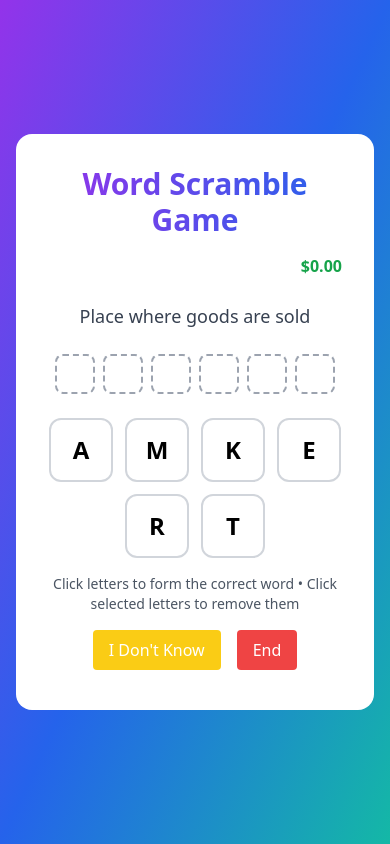
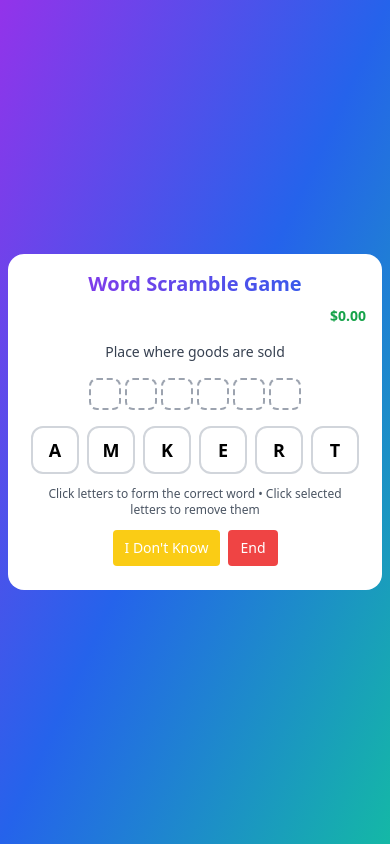
Before and after one commit to NickLauHL/wordgame, a React (Create React App) app: page / in a window 390 px wide. Built offline with nearby package versions, Linux system fonts and the light colour scheme.

Commit message:
Update word scramble game Interface

```diff
--- a/src/word_scramble_game.jsx
+++ b/src/word_scramble_game.jsx
@@ -279,8 +279,8 @@ const WordScrambleGame = () => {
     const offset = c - (pct / 100) * c;
 
     return (
-      <div className="relative w-32 h-32 mx-auto">
-        <svg className="w-32 h-32 -rotate-90" viewBox="0 0 120 120">
+      <div className="relative w-20 h-20 sm:w-24 sm:h-24 md:w-32 md:h-32 mx-auto">
+        <svg className="w-20 h-20 sm:w-24 sm:h-24 md:w-32 md:h-32 -rotate-90" viewBox="0 0 120 120">
           {/* 渐变定义 */}
           <defs>
             <linearGradient id="circle-gradient" x1="0%" y1="0%" x2="100%" y2="0%">
@@ -311,9 +311,9 @@ const WordScrambleGame = () => {
   // 12. End screen
   if (ended) {
     return (
-      <div className="min-h-screen bg-gradient-to-br from-purple-600 via-blue-600 to-teal-500 flex items-center justify-center p-4">
-        <div className="bg-white rounded-2xl p-8 max-w-md w-full text-center shadow-md">
-          <h2 className="text-2xl font-bold mb-4 text-gray-800">Thanks for participating!</h2>
+      <div className="min-h-screen bg-gradient-to-br from-purple-600 via-blue-600 to-teal-500 flex items-center justify-center p-2 sm:p-4">
+        <div className="bg-white rounded-2xl p-4 sm:p-6 md:p-8 max-w-md w-full text-center shadow-md">
+          <h2 className="text-lg sm:text-xl md:text-2xl font-bold mb-2 sm:mb-4 text-gray-800">Thanks for participating!</h2>
         </div>
       </div>
     );
@@ -322,16 +322,16 @@ const WordScrambleGame = () => {
   // 13. Game complete screen
   if (gameComplete) {
     return (
-      <div className="min-h-screen bg-gradient-to-br from-purple-600 via-blue-600 to-teal-500 flex items-center justify-center p-4">
-        <div className="bg-white rounded-2xl p-8 max-w-md w-full text-center">
-          <h1 className="text-3xl font-bold text-gray-800 mb-4">Game Complete</h1>
-          <p className="mt-6 text-lg text-gray-800">You have gone through all 40 words.</p>
-          <p className="mt-2 text-base text-gray-600">Thanks for participating!</p>
-          <p className="mt-4 text-sm text-gray-500">Click the arrow below to continue to the next page.</p>
+      <div className="min-h-screen bg-gradient-to-br from-purple-600 via-blue-600 to-teal-500 flex items-center justify-center p-2 sm:p-4">
+        <div className="bg-white rounded-2xl p-4 sm:p-6 md:p-8 max-w-md w-full text-center">
+          <h1 className="text-xl sm:text-2xl md:text-3xl font-bold text-gray-800 mb-2 sm:mb-4">Game Complete</h1>
+          <p className="mt-3 sm:mt-4 md:mt-6 text-sm sm:text-base md:text-lg text-gray-800">You have gone through all 40 words.</p>
+          <p className="mt-2 text-xs sm:text-sm md:text-base text-gray-600">Thanks for participating!</p>
+          <p className="mt-2 sm:mt-4 text-xs sm:text-sm text-gray-500">Click the arrow below to continue to the next page.</p>
           {params.admin === '1' && (
             <button
               onClick={handleExport}
-              className="px-4 py-2 bg-blue-500 text-white rounded mt-4"
+              className="px-3 py-2 bg-blue-500 text-white rounded mt-2 sm:mt-4 text-sm"
             >
               导出数据
             </button>
@@ -345,15 +345,15 @@ const WordScrambleGame = () => {
   const percentComplete = (currentIndex / wordsList.length) * 100;
 
   return (
-    <div className="min-h-screen bg-gradient-to-br from-purple-600 via-blue-600 to-teal-500 flex items-center justify-center p-4">
-      <div className="bg-white rounded-2xl p-8 max-w-2xl w-full">
+    <div className="min-h-screen bg-gradient-to-br from-purple-600 via-blue-600 to-teal-500 flex items-center justify-center p-2 sm:p-4">
+      <div className="bg-white rounded-2xl p-4 sm:p-6 md:p-8 max-w-2xl w-full">
         {/* Header */}
-        <div className="text-center mb-6">
-          <h1 className="text-3xl font-bold text-transparent bg-clip-text bg-gradient-to-r from-purple-600 to-blue-600 mb-4">
+        <div className="text-center mb-4 sm:mb-6">
+          <h1 className="text-xl sm:text-2xl md:text-3xl font-bold text-transparent bg-clip-text bg-gradient-to-r from-purple-600 to-blue-600 mb-2 sm:mb-4">
             Word Scramble Game
           </h1>
-          <div className="flex justify-end mb-4">
-            <span className="text-green-600 font-bold">${score.toFixed(2)}</span>
+          <div className="flex justify-end mb-2 sm:mb-4">
+            <span className="text-green-600 font-bold text-sm sm:text-base">${score.toFixed(2)}</span>
           </div>
         </div>
 
@@ -362,9 +362,9 @@ const WordScrambleGame = () => {
           <>
             <div className="mb-2">
               {progressBarType === 'bar' ? (
-                <div className="w-full bg-white rounded-full h-4" style={{ boxShadow: 'none' }}>
+                <div className="w-full bg-white rounded-full h-3 sm:h-4" style={{ boxShadow: 'none' }}>
                   <div
-                    className="h-4 rounded-full transition-all duration-500 bg-gradient-to-r from-purple-500 to-blue-500"
+                    className="h-3 sm:h-4 rounded-full transition-all duration-500 bg-gradient-to-r from-purple-500 to-blue-500"
                     style={{ width: `${percentComplete}%`, boxShadow: 'none' }}
                   />
                 </div>
@@ -372,24 +372,24 @@ const WordScrambleGame = () => {
                 <CircularProgress pct={percentComplete} />
               )}
             </div>
-            <div className="text-center mb-6">
-              <span className="text-sm text-gray-600">current progress</span>
+            <div className="text-center mb-4 sm:mb-6">
+              <span className="text-xs sm:text-sm text-gray-600">current progress</span>
             </div>
           </>
         )}
 
         {/* Hint */}
-        <div className="text-center mb-6">
-          <p className="text-gray-700 text-lg font-medium">{currentWord.hint}</p>
+        <div className="text-center mb-4 sm:mb-6">
+          <p className="text-gray-700 text-sm sm:text-base md:text-lg font-medium px-2">{currentWord.hint}</p>
         </div>
 
         {/* Answer Boxes */}
-        <div className="mb-6 flex justify-center">
-          <div className="flex flex-wrap gap-2 max-w-4xl justify-center">
+        <div className="mb-4 sm:mb-6 flex justify-center">
+          <div className="flex flex-wrap gap-1 sm:gap-2 max-w-4xl justify-center">
             {Array.from({ length: currentWord.word.length }).map((_, idx) => (
               <div
                 key={idx}
-                className={`w-10 h-10 border-2 border-dashed rounded-lg flex items-center justify-center cursor-pointer transition-all duration-200 ${
+                className={`w-8 h-8 sm:w-10 sm:h-10 border-2 border-dashed rounded-lg flex items-center justify-center cursor-pointer transition-all duration-200 ${
                   wrongAnswer
                     ? 'border-red-400 bg-red-50 animate-pulse'
                     : isCorrect
@@ -403,7 +403,7 @@ const WordScrambleGame = () => {
                 onClick={() => removeLetter(selectedLetters[idx], idx)}
               >
                 {selectedLetters[idx] && (
-                  <span className="text-lg font-bold text-gray-800">
+                  <span className="text-sm sm:text-base md:text-lg font-bold text-gray-800">
                     {selectedLetters[idx].letter}
                   </span>
                 )}
@@ -413,13 +413,13 @@ const WordScrambleGame = () => {
         </div>
 
         {/* Letter Tiles */}
-        <div className="flex flex-wrap gap-3 justify-center mb-4">
+        <div className="flex flex-wrap gap-2 sm:gap-3 justify-center mb-3 sm:mb-4">
           {availableLetters.map((l) => (
             <button
               key={l.id}
               onClick={() => pickLetter(l)}
               disabled={isCorrect || wrongAnswer || showCorrect}
-              className={`w-16 h-16 bg-white border-2 border-gray-300 rounded-xl text-2xl font-bold transition-all duration-200 ${
+              className={`w-12 h-12 sm:w-14 sm:h-14 md:w-16 md:h-16 bg-white border-2 border-gray-300 rounded-xl text-lg sm:text-xl md:text-2xl font-bold transition-all duration-200 ${
                 isCorrect || wrongAnswer || showCorrect
                   ? 'opacity-50 cursor-not-allowed'
                   : 'hover:border-purple-500 hover:bg-purple-50 hover:scale-105 cursor-pointer'
@@ -431,21 +431,21 @@ const WordScrambleGame = () => {
         </div>
 
         {/* Instructions */}
-        <p className="text-center text-gray-600 text-sm mb-4">
+        <p className="text-center text-gray-600 text-xs sm:text-sm mb-3 sm:mb-4 px-2">
           Click letters to form the correct word • Click selected letters to remove them
         </p>
 
         {/* Actions (bottom) */}
-        <div className="flex justify-center gap-4 mb-2">
+        <div className="flex justify-center gap-2 sm:gap-4 mb-2">
           <button
             onClick={handleDontKnow}
-            className="px-4 py-2 bg-yellow-400 text-white rounded"
+            className="px-3 py-2 bg-yellow-400 text-white rounded text-sm sm:text-base"
           >
             I Don't Know
           </button>
           <button
             onClick={handleEnd}
-            className="px-4 py-2 bg-red-500 text-white rounded"
+            className="px-3 py-2 bg-red-500 text-white rounded text-sm sm:text-base"
           >
             End
           </button>
@@ -453,18 +453,18 @@ const WordScrambleGame = () => {
 
         {/* Feedback */}
         {wrongAnswer && (
-          <div className="text-center mt-4">
-            <p className="text-red-700 font-semibold">Try again!</p>
+          <div className="text-center mt-3 sm:mt-4">
+            <p className="text-red-700 font-semibold text-sm sm:text-base">Try again!</p>
           </div>
         )}
         {isCorrect && (
-          <div className="text-center mt-4">
-            <p className="text-green-700 font-semibold">Correct! +$0.04 bonus</p>
+          <div className="text-center mt-3 sm:mt-4">
+            <p className="text-green-700 font-semibold text-sm sm:text-base">Correct! +$0.04 bonus</p>
           </div>
         )}
         {showCorrect && (
-          <div className="text-center mt-4">
-            <p className="text-blue-700 font-semibold">This is the correct answer. (No bonus)</p>
+          <div className="text-center mt-3 sm:mt-4">
+            <p className="text-blue-700 font-semibold text-sm sm:text-base">This is the correct answer. (No bonus)</p>
           </div>
         )}
       </div>
```
